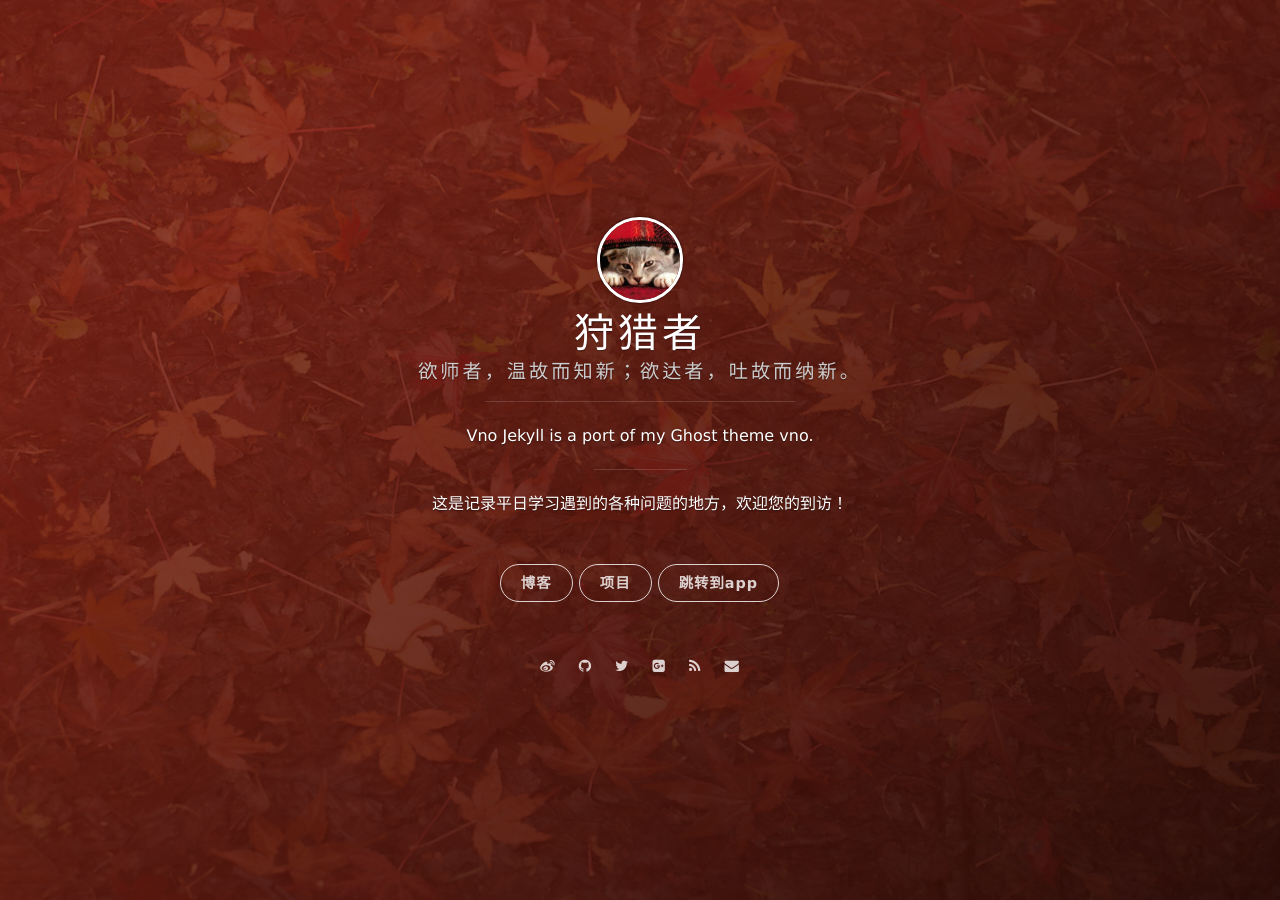
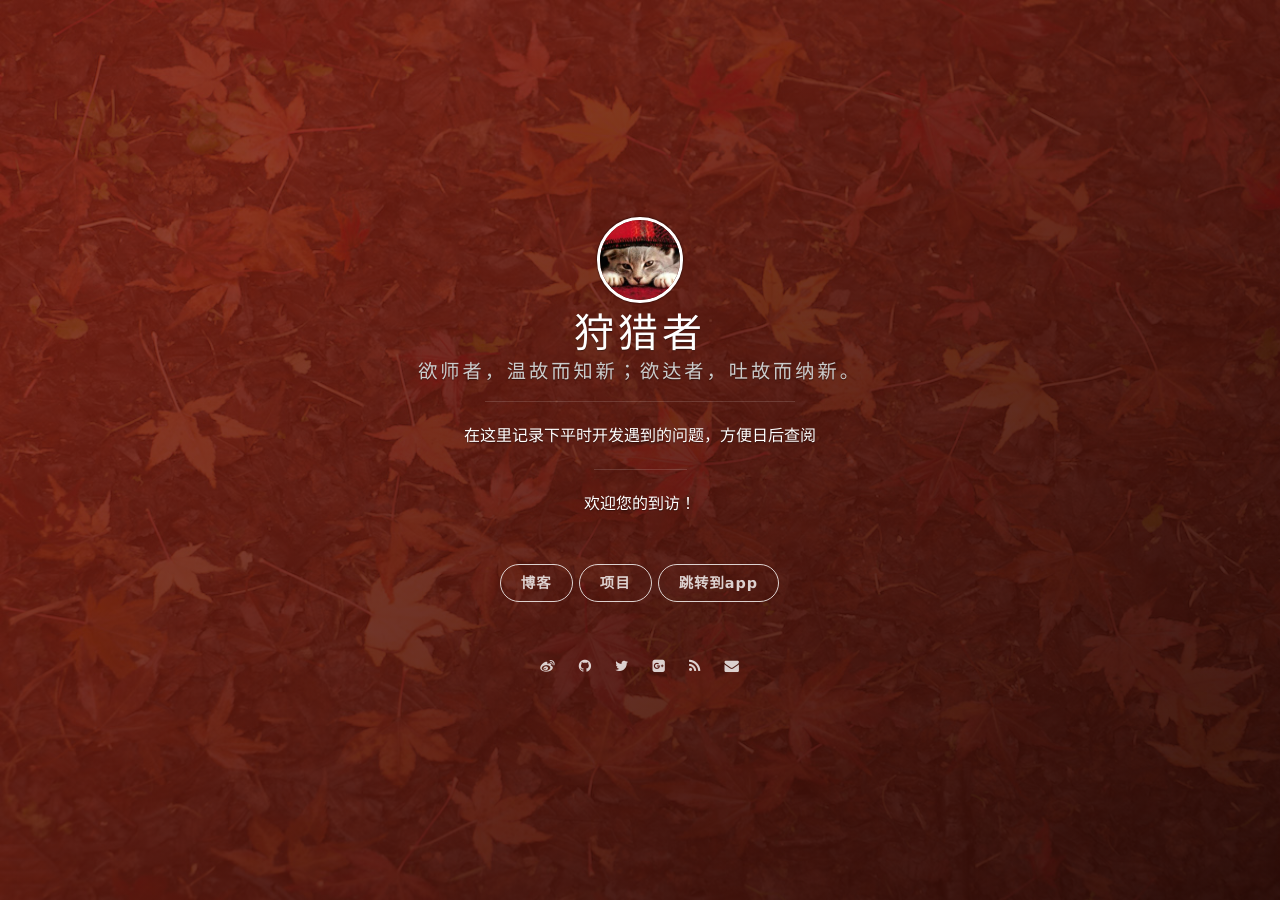
Before and after one commit to devXiaoL/devXiaoL.github.io, a Jekyll site: the page built from index.html, in a window 1280 px wide. Built offline with Jekyll 4.4.1, drawn with Linux system fonts in a browser that asks for light colours; nearby versions of some CDN libraries; the list of posts is cut into pages by our own code.

Commit message:
修改欢迎文字和描述

```diff
--- a/_config.yml
+++ b/_config.yml
@@ -1,8 +1,8 @@
 # Basic
 title: 狩猎者
 subtitle: 欲师者，温故而知新；欲达者，吐故而纳新。
-welcome_message: 这是记录平日学习遇到的各种问题的地方，欢迎您的到访！
-description: Vno Jekyll is a port of my Ghost theme vno.
+welcome_message: 欢迎您的到访！
+description: 在这里记录下平时开发遇到的问题，方便日后查阅
 creator: <a href="http://onev.cat">@onevcat</a>
 
 url: "http://vno.onevcat.com"
```
